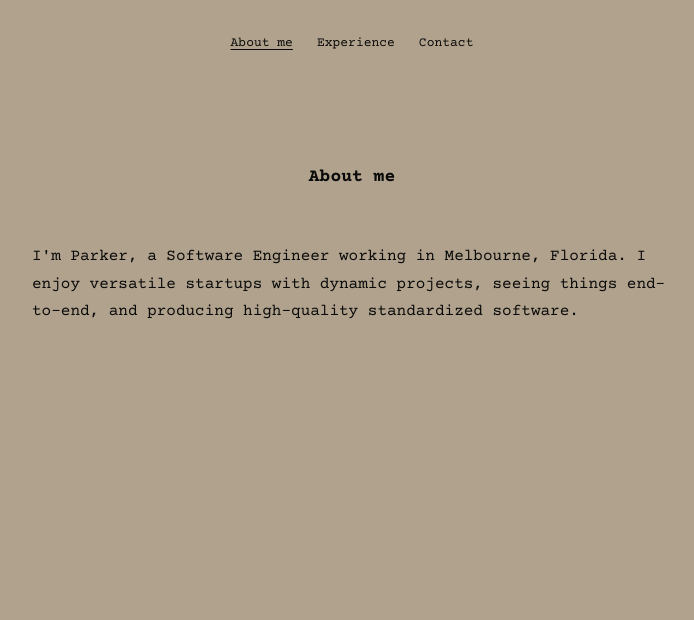
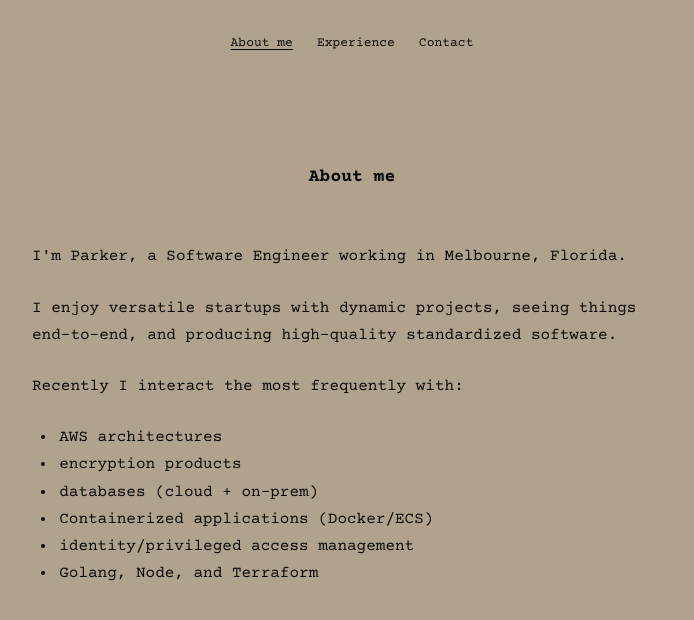
Before and after one commit to pcummings2021/parker-site, a Next.js app: page /about in a window 1280 px wide. Shown: the top 620 px of the page, without its empty margins (288-982 px from the left). Built offline with nearby package versions, Linux system fonts and the light colour scheme.

Commit message:
Add About paragraph spacing and technology list

```diff
--- a/app/about/page.tsx
+++ b/app/about/page.tsx
@@ -10,7 +10,17 @@ export default function AboutPage() {
     <main id="main-content" className="page">
       <h1 className="page-title">About me</h1>
       <div className="page-content">
-        <p>I&apos;m Parker, a Software Engineer working in Melbourne, Florida. I enjoy versatile startups with dynamic projects, seeing things end-to-end, and producing high-quality standardized software.</p>
+        <p>I&apos;m Parker, a Software Engineer working in Melbourne, Florida.</p>
+        <p>I enjoy versatile startups with dynamic projects, seeing things end-to-end, and producing high-quality standardized software.</p>
+        <p>Recently I interact the most frequently with:</p>
+        <ul className="list-disc">
+          <li>AWS architectures</li>
+          <li>encryption products</li>
+          <li>databases (cloud + on-prem)</li>
+          <li>Containerized applications (Docker/ECS)</li>
+          <li>identity/privileged access management</li>
+          <li>Golang, Node, and Terraform</li>
+        </ul>
       </div>
     </main>
   );
```
